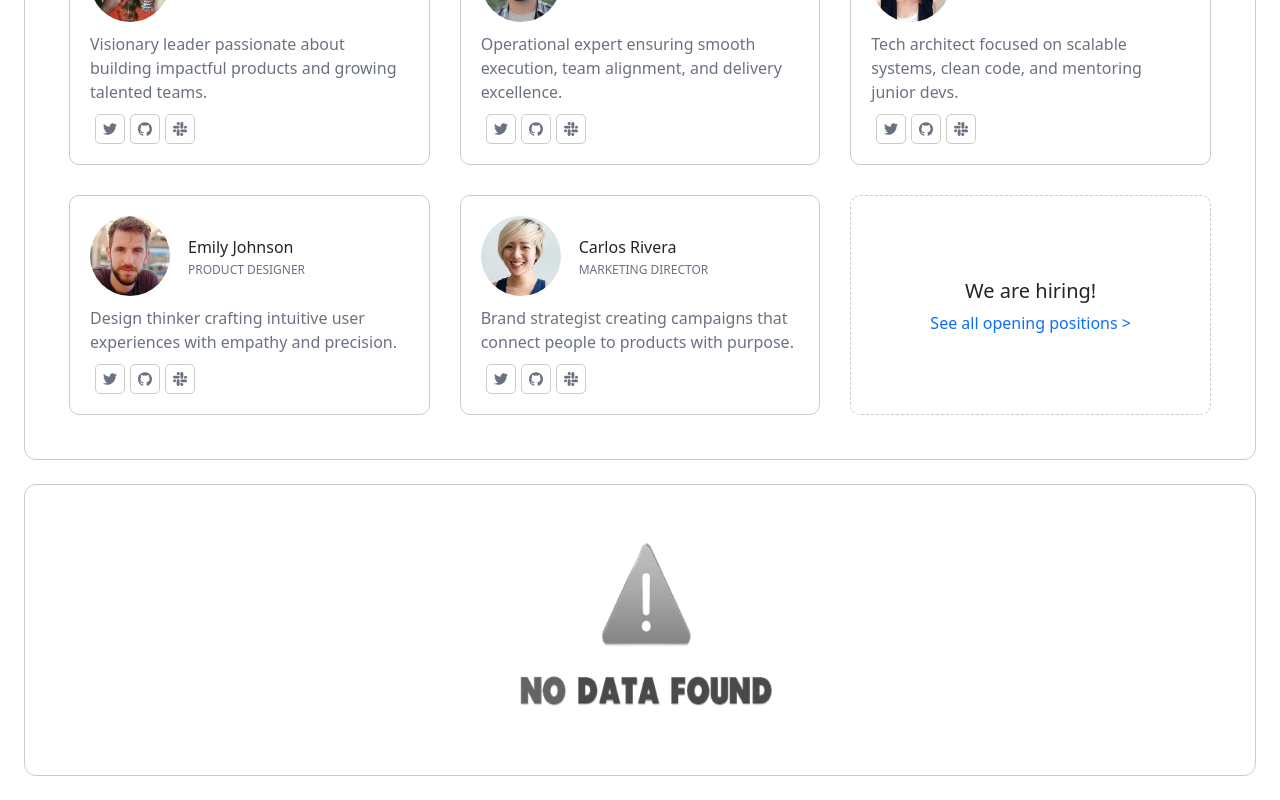
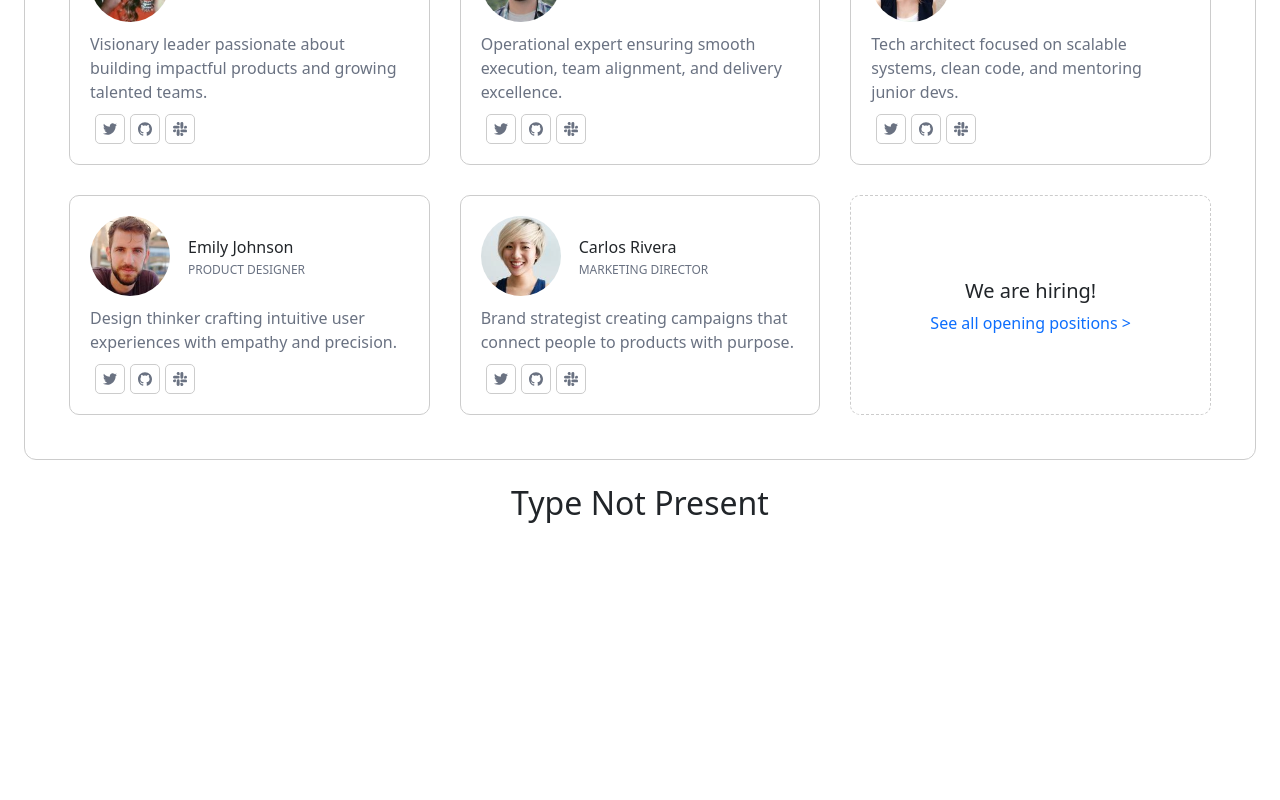
Before and after one commit to Chaaru25/preline-selector, a React (Vite) app: page / in a window 1280 px wide. Shown: the part 1884-2684 px from the top of the page. After the commit the page ends 2415 px from the top, so only its background shows below. Built offline with nearby package versions, Linux system fonts and the light colour scheme.

Commit message:
use condition for type

```diff
--- a/src/App.jsx
+++ b/src/App.jsx
@@ -10,7 +10,7 @@ function App() {
     <TeamLayout type="circle" source={circleSourceData} />
     <TeamLayout type="inline" source={sourceData} />
     <TeamLayout type="card" source={sourceData} />
-    <TeamLayout />
+    <TeamLayout type='sdf' source={sourceData}/>
     </>
   )
 }
--- a/src/components/teamLayout.jsx
+++ b/src/components/teamLayout.jsx
@@ -4,7 +4,7 @@ import TeamMember from "./teamMember";
 import ErrorBoundary from "../ErrorBoundary";
 
 TeamLayout.propTypes ={
- type: PropTypes.string.isRequired,
+ type: PropTypes?.oneOf(['inline','card','medium','circle'])?.string?.isRequired,
  source : PropTypes.object.isRequired,
 }
 function TeamLayout(props) {
@@ -41,8 +41,10 @@ function TeamLayout(props) {
      imgCss:'text-center'
     }
   }
+  const isValidType = layoutConfig.hasOwnProperty(props.type);
   return (
     <ErrorBoundary>
+      {isValidType ?
     <section className="d-grid m24 b-1-grey p20 br-12">
       {props.source?.data?.length > 0 ? (
         <>
@@ -53,7 +55,7 @@ function TeamLayout(props) {
 
           <main
             className={`d-grid m24 ${
-              layoutConfig[props?.type].gridClasses}`}
+              layoutConfig[props?.type]?.gridClasses}`}
           >
             {props.source.data.map((memberData,index) => {
               const showImage = memberData.isImage !== false;
@@ -64,15 +66,15 @@ function TeamLayout(props) {
               return (
                 <TeamMember
                 key={index}
-                layoutClasses={layoutConfig[props.type].layoutClasses}
-                imageClasses={layoutConfig[props.type].imageClasses}
+                layoutClasses={layoutConfig[props.type]?.layoutClasses}
+                imageClasses={layoutConfig[props.type]?.imageClasses}
                 type={props.type}
                 member={memberData}
-                shouldShowMemberInfo={layoutConfig[props.type].shouldShowMemberInfo}
-                shouldShowSocial={layoutConfig[props.type].shouldShowSocial}
-                showDescription={layoutConfig[props.type].showDescription}
+                shouldShowMemberInfo={layoutConfig[props.type]?.shouldShowMemberInfo}
+                shouldShowSocial={layoutConfig[props.type]?.shouldShowSocial}
+                showDescription={layoutConfig[props.type]?.showDescription}
                 showImage={showImage}
-                imgCss={layoutConfig[props.type].imgCss}
+                imgCss={layoutConfig[props.type]?.imgCss}
                 />
               );
             })}
@@ -80,6 +82,7 @@ function TeamLayout(props) {
         </>
       ): <div className="place-center"><img src="nodatafound.png" className="nodata-img" alt='nodatafound'/></div>}
     </section>
+    :  <div className="place-center"><h2>Type Not Present</h2></div>}
     </ErrorBoundary>
   );
 }
```
